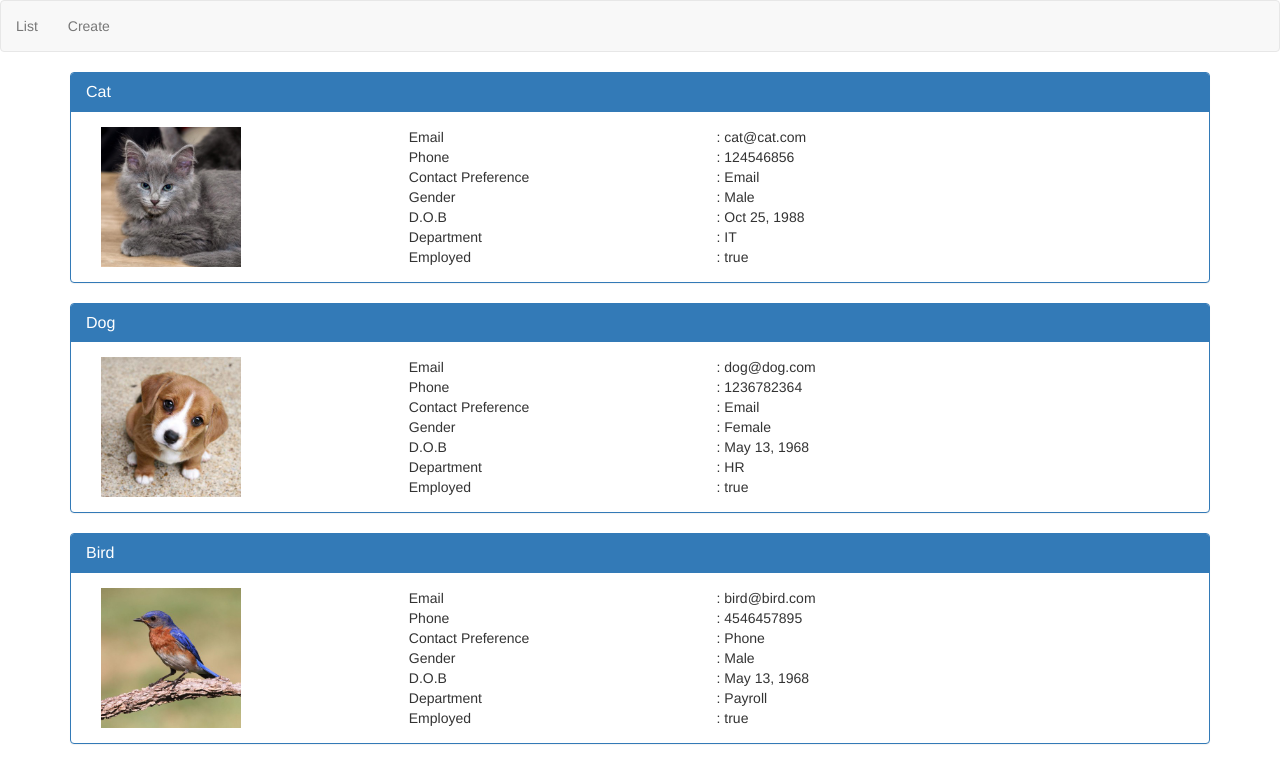
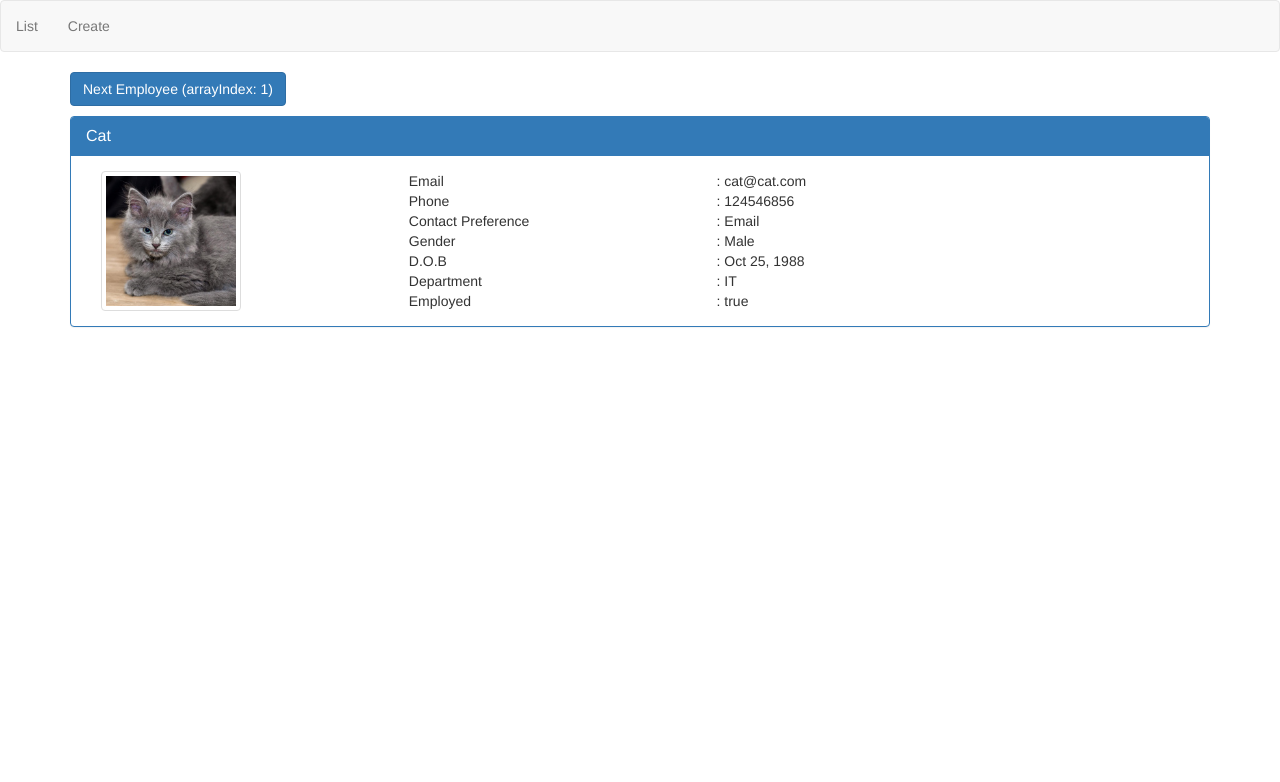
Before and after one commit to premrajah/AngularCRUD, an Angular app: page /list in a window 1280 px wide. Shown: the top 782 px of the page. Built offline with nearby package versions, Linux system fonts and the light colour scheme.

Commit message:
finish prop change detection, start prop change detection with setter

```diff
--- a/src/app/employees/display-employee.component.html
+++ b/src/app/employees/display-employee.component.html
@@ -6,11 +6,11 @@
     <div class="col-xs-10">
       <div class="row">
 
-        <div class="col-xs-4">
-          <img [src]="employee.photoPath" style="max-width: 140px;">
+        <div class="col-md-4">
+          <img [src]="employee.photoPath" class="img-thumbnail" style="max-width: 140px;">
         </div>
 
-        <div class="col-xs-8">
+        <div class="col-md-8">
 
           <div class="row">
             <div class="col-xs-6">Email</div>
--- a/src/app/employees/display-employee.component.ts
+++ b/src/app/employees/display-employee.component.ts
@@ -1,4 +1,6 @@
-import { Component, OnInit, Input } from '@angular/core';
+import { Component, OnInit, Input, OnChanges, SimpleChanges, SimpleChange } from '@angular/core';
+
+
 import { Employee } from '../models/employee.model';
 
 @Component({
@@ -6,7 +8,7 @@
   templateUrl: './display-employee.component.html',
   styleUrls: ['./display-employee.component.css']
 })
-export class DisplayEmployeeComponent implements OnInit {
+export class DisplayEmployeeComponent implements OnInit, OnChanges {
 
   @Input() employee: Employee;
 
@@ -15,4 +17,14 @@
   ngOnInit() {
   }
 
+  ngOnChanges(changes: SimpleChanges) {
+
+    // console.log(changes);
+    const previousEmployee = <Employee>changes.employee.previousValue;
+    const currentEmployee = <Employee>changes.employee.currentValue;
+
+    console.log('Previous: ' + (previousEmployee ? previousEmployee.name : 'NULL'));
+    console.log('Current: ' + currentEmployee.name);
+  }
+
 }
--- a/src/app/employees/list-employees.component.html
+++ b/src/app/employees/list-employees.component.html
@@ -1,3 +1,6 @@
-<div *ngFor="let employee of employees">
+<!-- <div *ngFor="let employee of employees">
     <app-display-employee [employee]="employee"></app-display-employee>
-</div>
+</div> -->
+
+<button (click)="nextEmployee()" class="btn btn-primary" style="margin-bottom: 10px;">Next Employee (arrayIndex: {{arrayIndex}})</button>
+<app-display-employee [employee]="employeeToDisplay"></app-display-employee>
--- a/src/app/employees/list-employees.component.ts
+++ b/src/app/employees/list-employees.component.ts
@@ -11,11 +11,26 @@
 export class ListEmployeesComponent implements OnInit {
 
   employees: Employee[];
+  employeeToDisplay: Employee;
+  private arrayIndex = 1;
 
   constructor(private _employeeService: EmployeeService) { }
 
   ngOnInit() {
     this.employees =  this._employeeService.getEmployees();
+    this.employeeToDisplay = this.employees[0]; // shows first employee
+  }
+
+  /// on button click display next employee
+  nextEmployee(): void {
+
+    if(this.arrayIndex <= 2) {
+      this.employeeToDisplay = this.employees[this.arrayIndex];
+      this.arrayIndex++;
+    } else {
+      this.employeeToDisplay = this.employees[0];
+      this.arrayIndex = 1;
+    }
   }
 
 }
```
Also changed, not shown: 1 other file (tests, documents, lock files or other folders).
